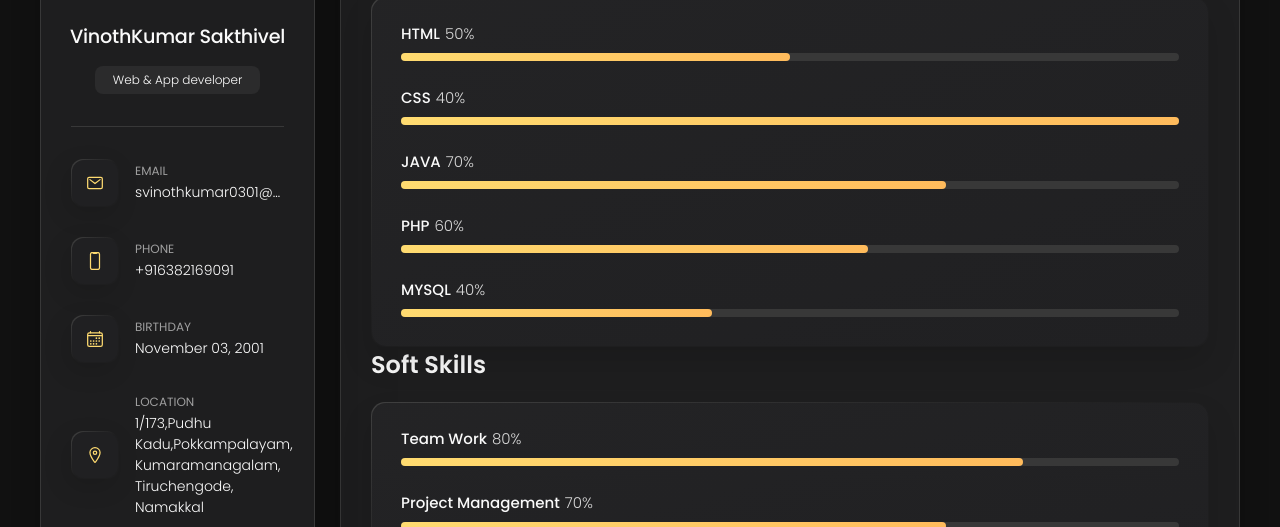
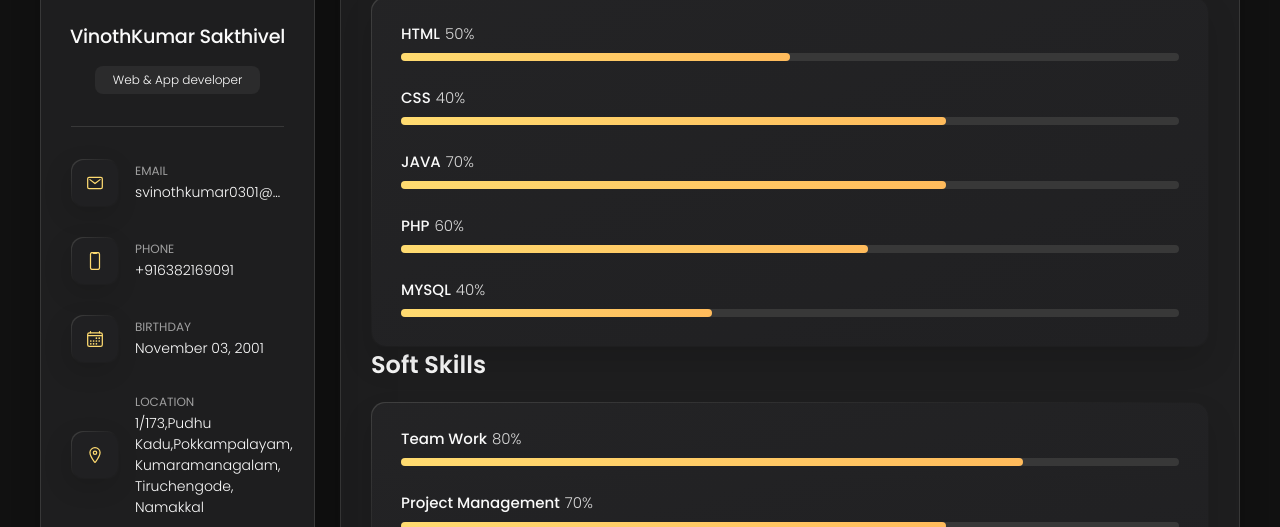
Before and after one commit to vinothkumarsakthivel/vinothkumarsakthivel.github.io, a plain HTML site: page Skills.html in a window 1280 px wide. Shown: the part 237-764 px from the top of the page. Drawn offline with nearby package versions, Linux system fonts and the light colour scheme.

Commit message:
some changes

```diff
--- a/Skills.html
+++ b/Skills.html
@@ -228,7 +228,7 @@
                 </div>
 
                 <div class="skill-progress-bg">
-                  <div class="skill-progress-fill" style="width: 70z%;"></div>
+                  <div class="skill-progress-fill" style="width: 70%;"></div>
                 </div>
 
               </li>
```
